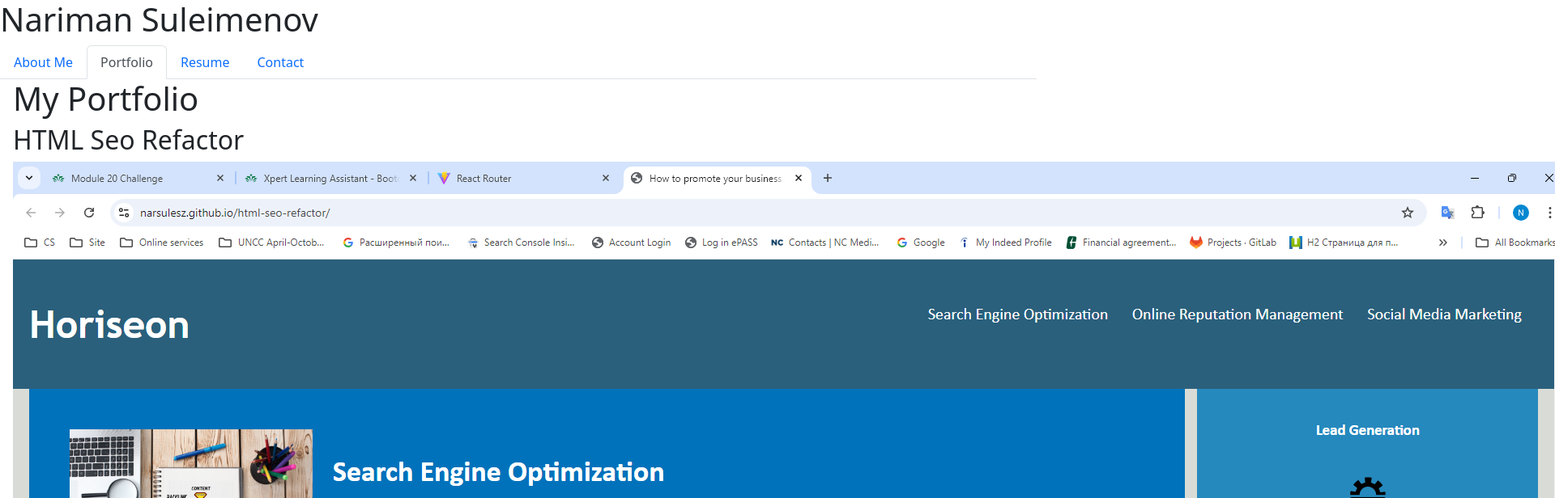
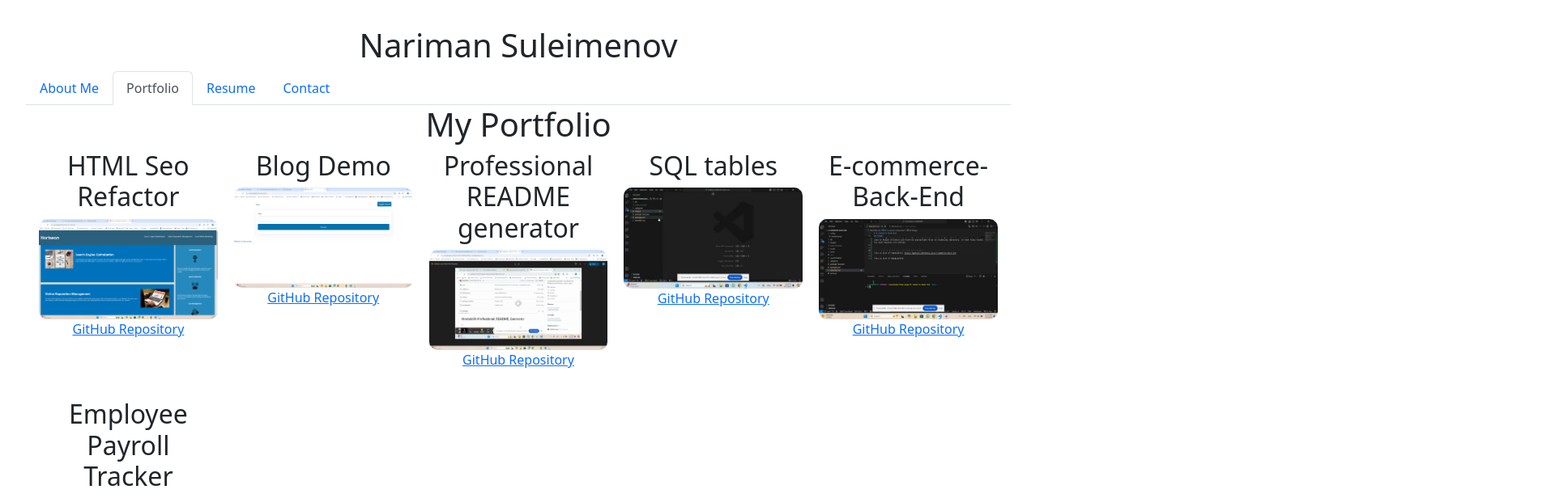
Before and after one commit to NarSulEsz/ReactBasedPortfolio, a React (Vite) app: page /Portfolio in a window 1280 px wide. Shown: the top 616 px of the page at 81% size, 1920 px wide, since content can reach past the window. Built offline with nearby package versions, Linux system fonts and the light colour scheme.

Commit message:
Importation of CSS

```diff
--- a/src/App.css
+++ b/src/App.css
@@ -40,3 +40,16 @@
 .read-the-docs {
   color: #888;
 }
+
+.portfolio-grid {
+  display: grid;
+  grid-template-columns: repeat(auto-fit, minmax(200px, 1fr));
+  gap: 20px;
+}
+
+.portfolio-item img {
+  max-width: 100%;
+  height: auto;
+  object-fit: cover;
+  border-radius: 10px; /* Optional for rounded corners */
+}
--- a/src/App.jsx
+++ b/src/App.jsx
@@ -1,7 +1,9 @@
 // Bringing in the required import from 'react-router-dom'
 import { Outlet } from 'react-router-dom';
 import Nav from './components/NavTabs';
-import Footer from './pages/Footer'
+import Footer from './pages/Footer';
+import './App.css';
+
 
 function App() {
   // The Outlet component will conditionally swap between the different pages according to the URL
```
